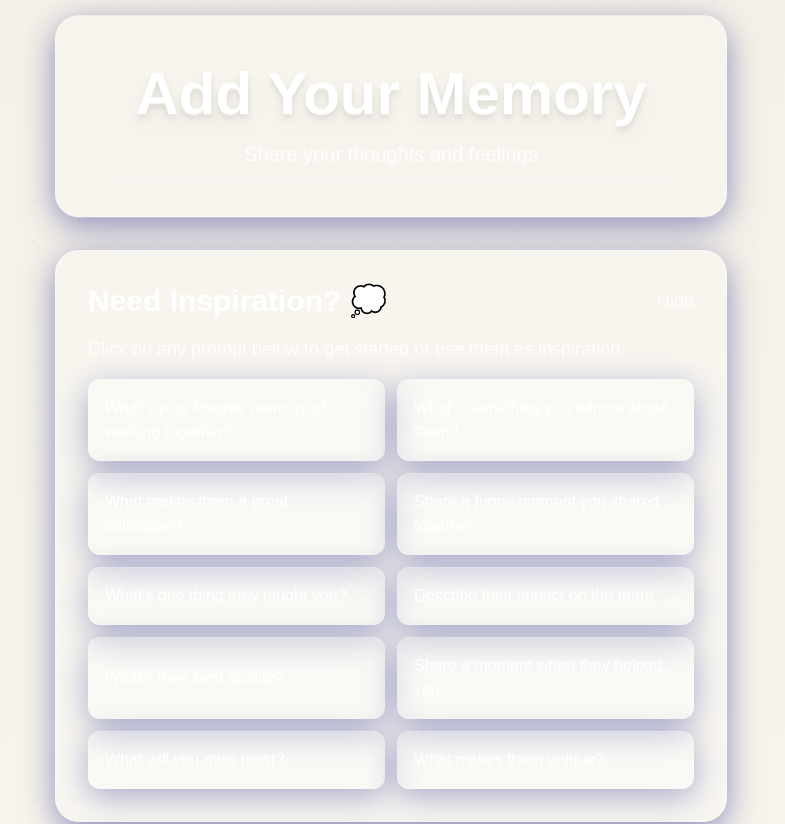
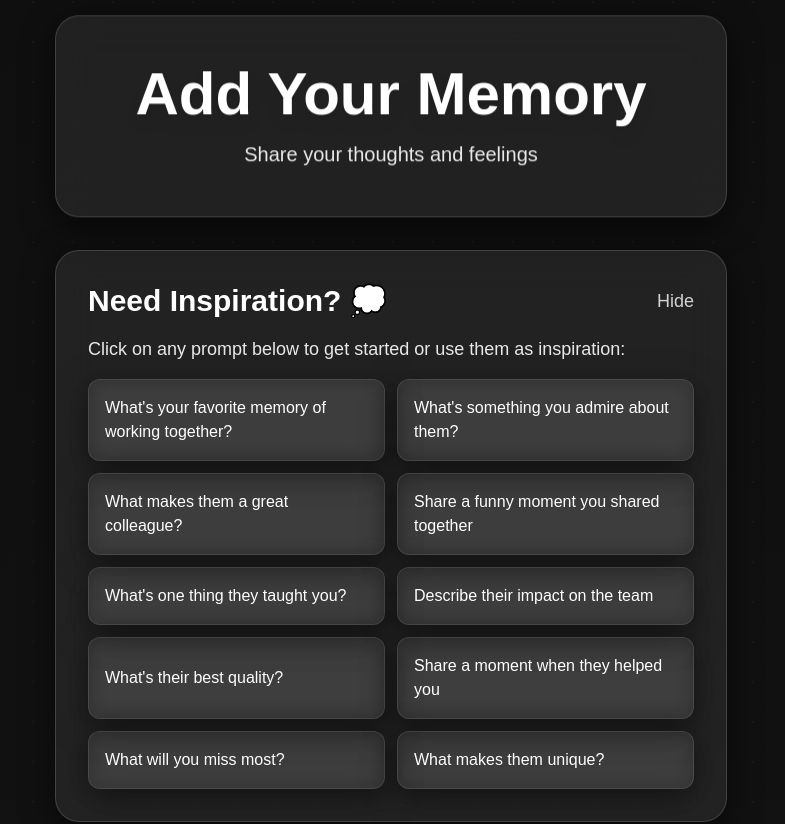
Before and after one commit to priyasingh1501/myscrapbook, a Next.js app: page /share in a window 1280 px wide. Shown: the top 824 px of the page, without its empty margins (249-1034 px from the left). Built offline with nearby package versions, Linux system fonts and the light colour scheme.

Commit message:
Convert app to dark theme

```diff
--- a/app/globals.css
+++ b/app/globals.css
@@ -17,28 +17,29 @@
 
 body {
   min-height: 100vh;
-  background: #f5f1e8;
+  background: #0f0f0f;
   background-image:
-    radial-gradient(circle at 2px 2px, rgba(0,0,0,0.03) 1px, transparent 0),
-    linear-gradient(180deg, rgba(245, 241, 232, 0.8) 0%, rgba(250, 248, 243, 0.8) 100%);
+    radial-gradient(circle at 2px 2px, rgba(255,255,255,0.03) 1px, transparent 0),
+    linear-gradient(180deg, rgba(15, 15, 15, 0.95) 0%, rgba(20, 20, 20, 0.95) 100%);
   background-size: 40px 40px, 100% 100%;
   font-family: 'Manrope', sans-serif;
+  color: #ffffff;
 }
 
 .glass {
-  background: rgba(255, 255, 255, 0.15);
+  background: rgba(255, 255, 255, 0.05);
   backdrop-filter: blur(10px);
   -webkit-backdrop-filter: blur(10px);
-  border: 1px solid rgba(255, 255, 255, 0.2);
-  box-shadow: 0 8px 32px 0 rgba(31, 38, 135, 0.37);
+  border: 1px solid rgba(255, 255, 255, 0.1);
+  box-shadow: 0 8px 32px 0 rgba(0, 0, 0, 0.5);
 }
 
 .glass-strong {
-  background: rgba(255, 255, 255, 0.25);
+  background: rgba(255, 255, 255, 0.08);
   backdrop-filter: blur(20px);
   -webkit-backdrop-filter: blur(20px);
-  border: 1px solid rgba(255, 255, 255, 0.3);
-  box-shadow: 0 8px 32px 0 rgba(31, 38, 135, 0.5);
+  border: 1px solid rgba(255, 255, 255, 0.15);
+  box-shadow: 0 8px 32px 0 rgba(0, 0, 0, 0.6);
 }
 
 .note-card {
@@ -48,7 +49,7 @@ body {
 
 .note-card:hover {
   transform: translateY(-5px) rotate(1deg);
-  box-shadow: 0 12px 40px 0 rgba(31, 38, 135, 0.6);
+  box-shadow: 0 12px 40px 0 rgba(0, 0, 0, 0.8);
 }
 
 @keyframes fadeInUp {
@@ -85,11 +86,12 @@ body {
 }
 
 .polaroid {
-  background: white;
+  background: #1a1a1a;
   padding: 15px 15px 60px 15px;
-  box-shadow: 0 4px 6px rgba(0, 0, 0, 0.1), 0 1px 3px rgba(0, 0, 0, 0.08);
+  box-shadow: 0 4px 6px rgba(0, 0, 0, 0.5), 0 1px 3px rgba(0, 0, 0, 0.3);
   transform: rotate(-2deg);
   transition: transform 0.3s ease;
+  border: 1px solid rgba(255, 255, 255, 0.1);
 }
 
 .polaroid:hover {
--- a/app/page.tsx
+++ b/app/page.tsx
@@ -36,12 +36,12 @@ export default function Dashboard() {
   }
 
   const noteColors = [
-    'bg-yellow-50',
-    'bg-pink-50',
-    'bg-blue-50',
-    'bg-green-50',
-    'bg-purple-50',
-    'bg-orange-50',
+    'bg-gray-800',
+    'bg-gray-700',
+    'bg-gray-800',
+    'bg-gray-700',
+    'bg-gray-800',
+    'bg-gray-700',
   ]
 
   return (
@@ -100,20 +100,20 @@ export default function Dashboard() {
               >
                 <div className="mb-4">
                   <div className="flex items-center justify-between mb-2">
-                    <h3 className="nostalgic text-2xl font-bold text-gray-800">
+                    <h3 className="nostalgic text-2xl font-bold text-white">
                       {note.author}
                     </h3>
                     {note.visibleToOthers && (
-                      <span className="text-xs bg-green-200 text-green-800 px-2 py-1 rounded-full handwriting">
+                      <span className="text-xs bg-green-900 text-green-300 px-2 py-1 rounded-full handwriting">
                         Public
                       </span>
                     )}
                   </div>
-                  <p className="handwriting text-gray-700 text-base leading-relaxed whitespace-pre-wrap">
+                  <p className="handwriting text-gray-200 text-base leading-relaxed whitespace-pre-wrap">
                     {note.message}
                   </p>
                 </div>
-                <div className="text-xs text-gray-500 handwriting mt-4 pt-4 border-t border-gray-300">
+                <div className="text-xs text-gray-400 handwriting mt-4 pt-4 border-t border-gray-600">
                   {new Date(note.createdAt).toLocaleDateString('en-US', {
                     month: 'long',
                     day: 'numeric',
```
